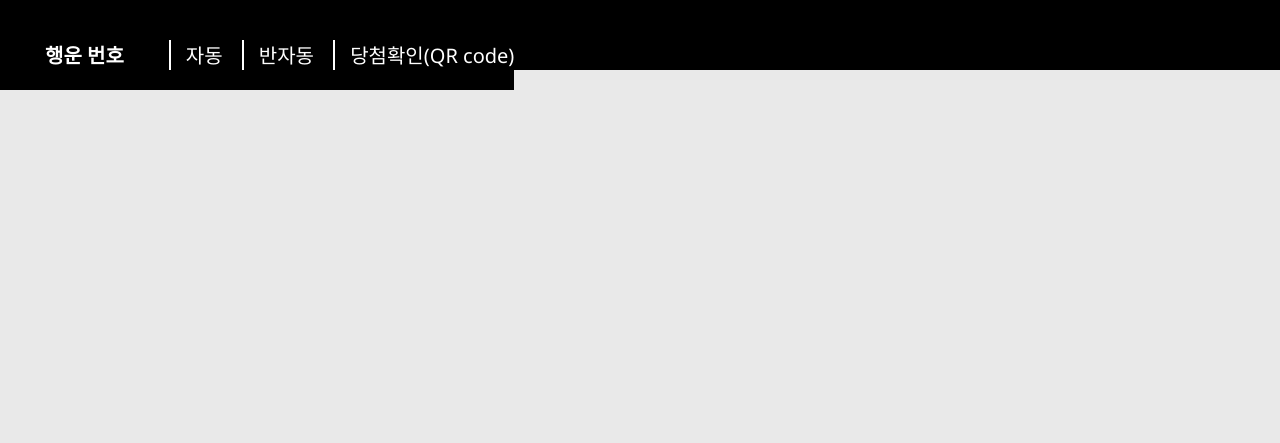
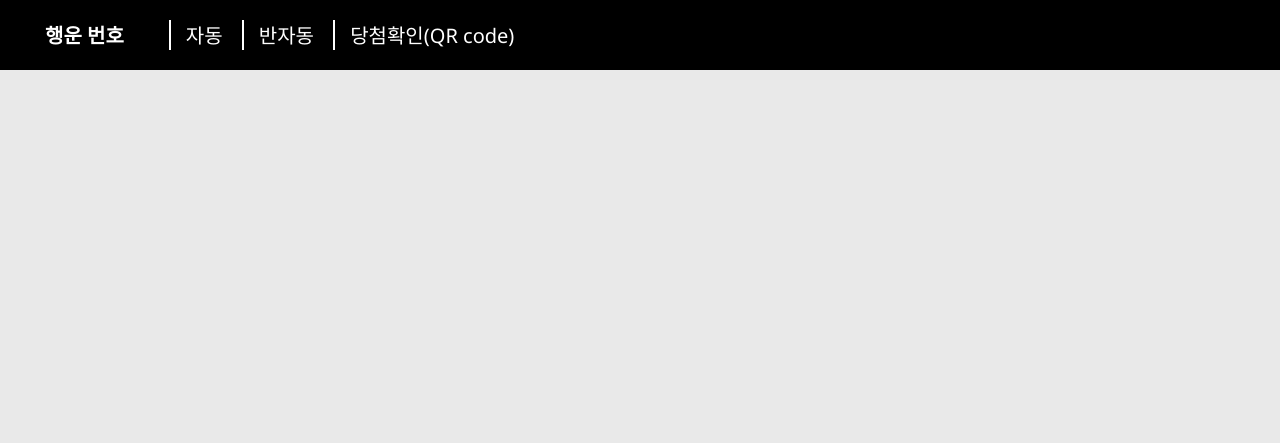
Before and after one commit to smcoding01/dayfortune.github.io, a website built with Parcel: page index4.html in a window 1280 px wide. Built offline with nearby package versions, Linux system fonts and the light colour scheme.

Commit message:
Update index4.html

```diff
--- a/index4.html
+++ b/index4.html
@@ -14,18 +14,20 @@
         <script src="https://raw.githubusercontent.com/mebjas/html5-qrcode/master/minified/html5-qrcode.min.js"></script>
 
 <body>
-    <nav class="navigator">
+   <nav class="navigator">
         <div class="nav_area">
-         <nav class="navigator">
-        <div class="nav_area">
-            <a class="icon" href="/smcoding01.github.io/">
+            <a class="icon" href="/smcoding01.github.io/index2.html">
                 <i class="text">행운 번호</i>
             </a>
             <div class="nav_group">
                 <a class="nav_link" href="/smcoding01.github.io/index2.html">자동</a>
                 <a class="nav_link" href="/smcoding01.github.io/index3.html">반자동</a>
 		<a class="nav_link" href="/smcoding01.github.io/index4.html">당첨확인(QR code)</a>
+
+
             </div>
+        </div>
+    </nav>
         </div>
     </nav>
     <div class="main" id="main">
```
